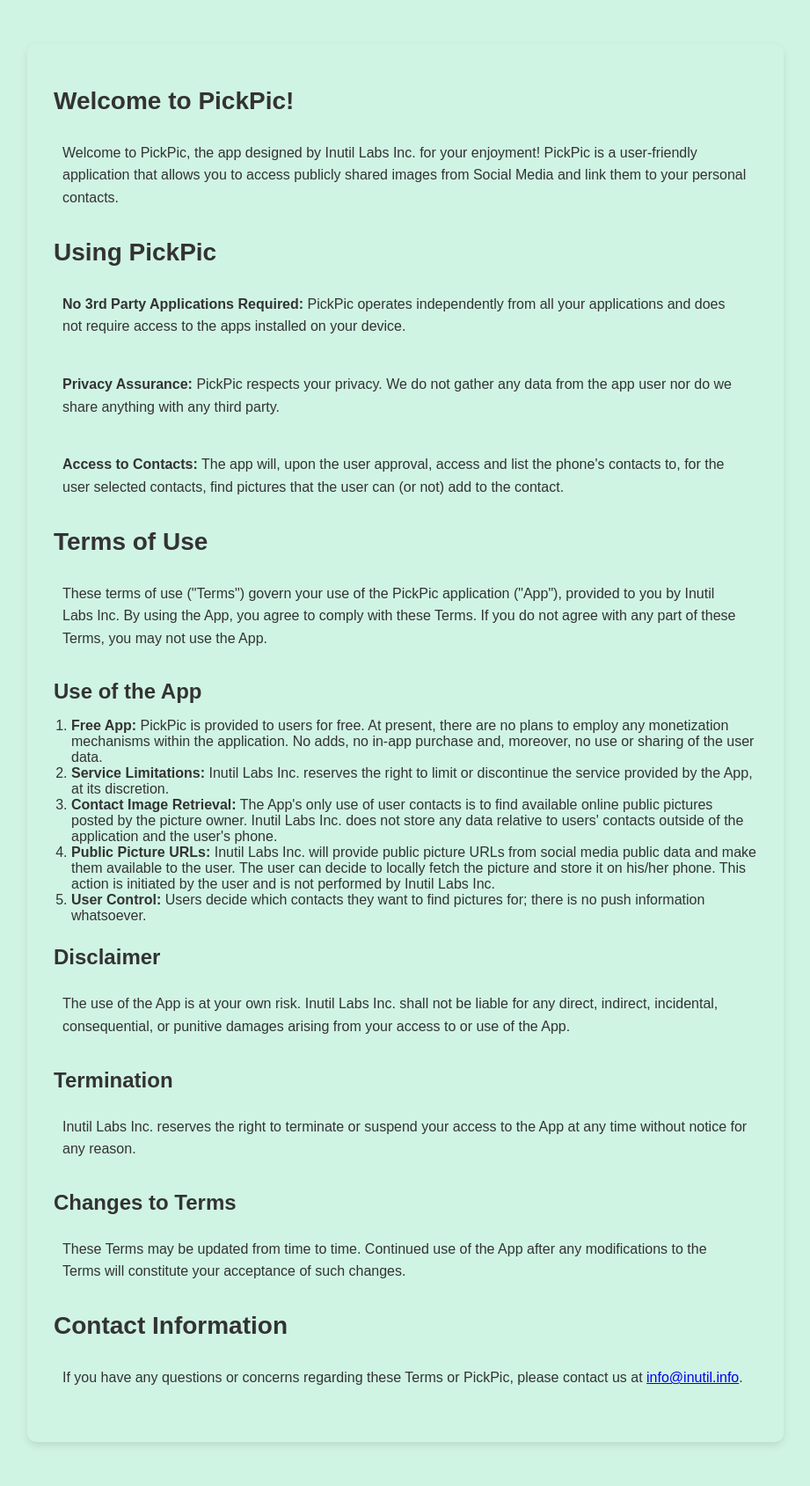
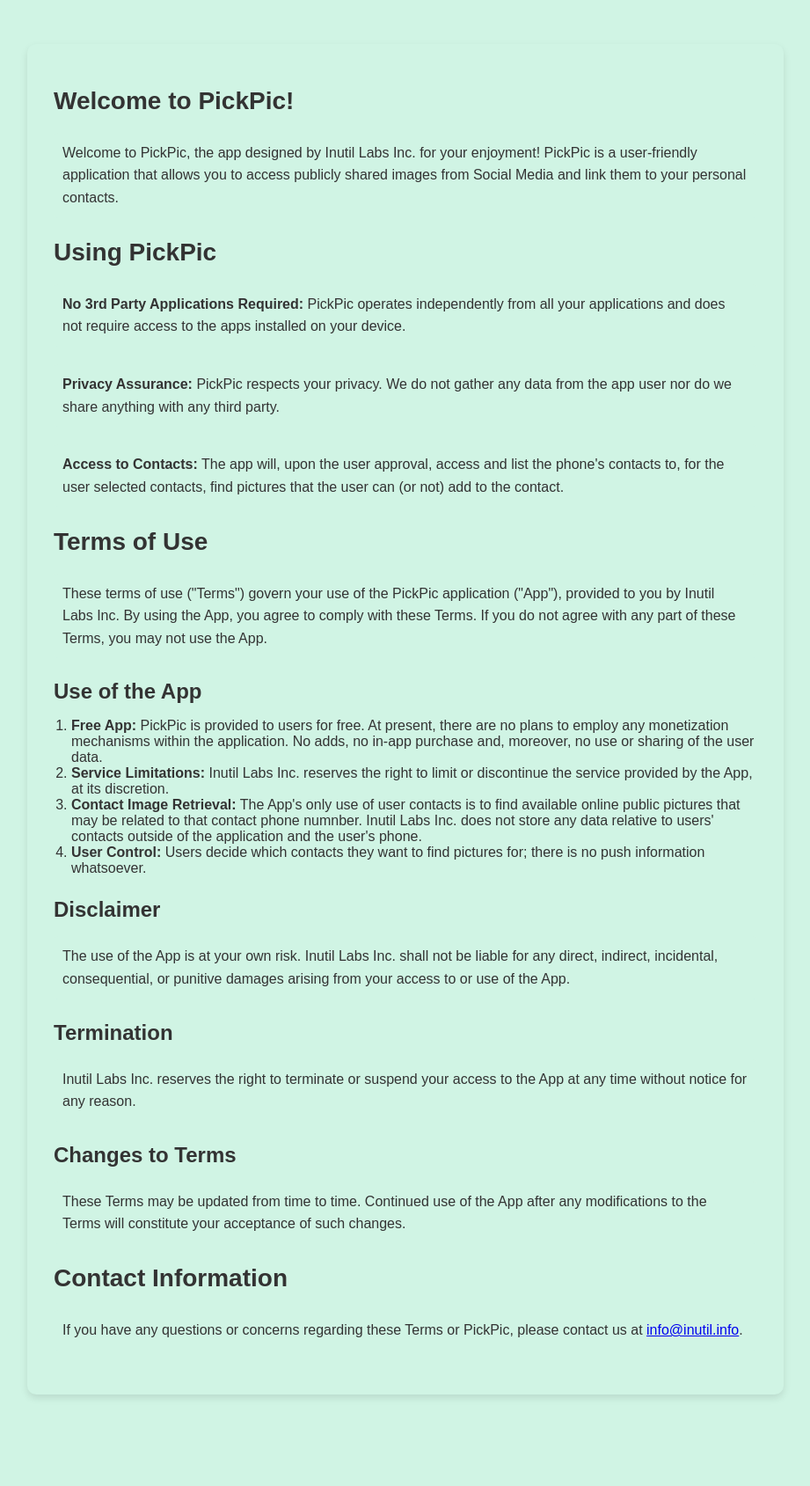
Before and after one commit to inUtil-Labs/inutil-labs.github.io, a Jekyll site: the page pages/ppterms.html, which Jekyll copies as it is, in a window 1280 px wide. Shown: the whole page at 88% size, without its empty margins (179-1100 px from the left). Built offline with Jekyll 4.4.1, drawn with Linux system fonts in a browser that asks for light colours; after the commit the page ends 1635 px from its top, so only the background shows below that.

Commit message:
Update ppterms.html

```diff
--- a/pages/ppterms.html
+++ b/pages/ppterms.html
@@ -62,8 +62,7 @@
     <ol>
       <li><strong>Free App:</strong> PickPic is provided to users for free. At present, there are no plans to employ any monetization mechanisms within the application. No adds, no in-app purchase and, moreover, no use or sharing of the user data.</li>
       <li><strong>Service Limitations:</strong> Inutil Labs Inc. reserves the right to limit or discontinue the service provided by the App, at its discretion.</li>
-      <li><strong>Contact Image Retrieval:</strong> The App's only use of user contacts is to find available online public pictures posted by the picture owner. Inutil Labs Inc. does not store any data relative to users' contacts outside of the application and the user's phone.</li>
-      <li><strong>Public Picture URLs:</strong> Inutil Labs Inc. will provide public picture URLs from social media public data and make them available to the user. The user can decide to locally fetch the picture and store it on his/her phone. This action is initiated by the user and is not performed by Inutil Labs Inc.</li>
+      <li><strong>Contact Image Retrieval:</strong> The App's only use of user contacts is to find available online public pictures that may be related to that contact phone numnber. Inutil Labs Inc. does not store any data relative to users' contacts outside of the application and the user's phone.</li>
       <li><strong>User Control:</strong> Users decide which contacts they want to find pictures for; there is no push information whatsoever.</li>
     </ol>
 
```
